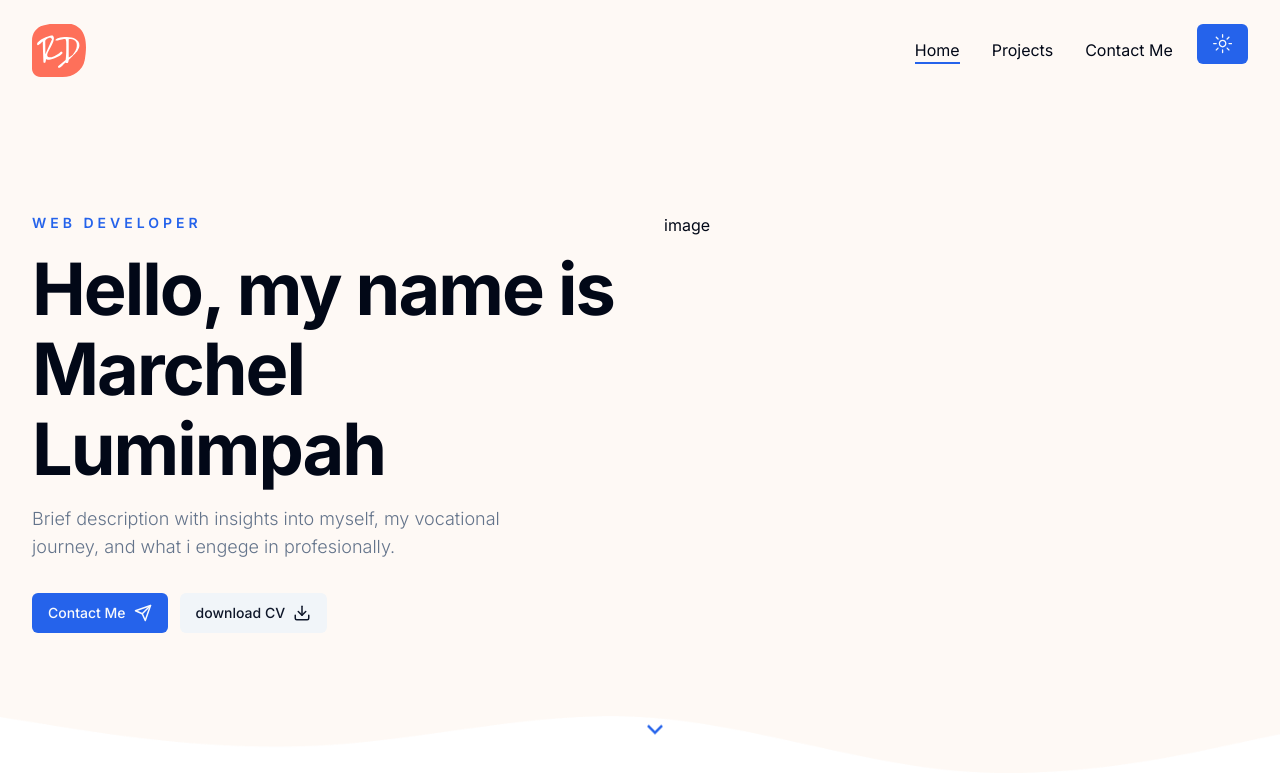
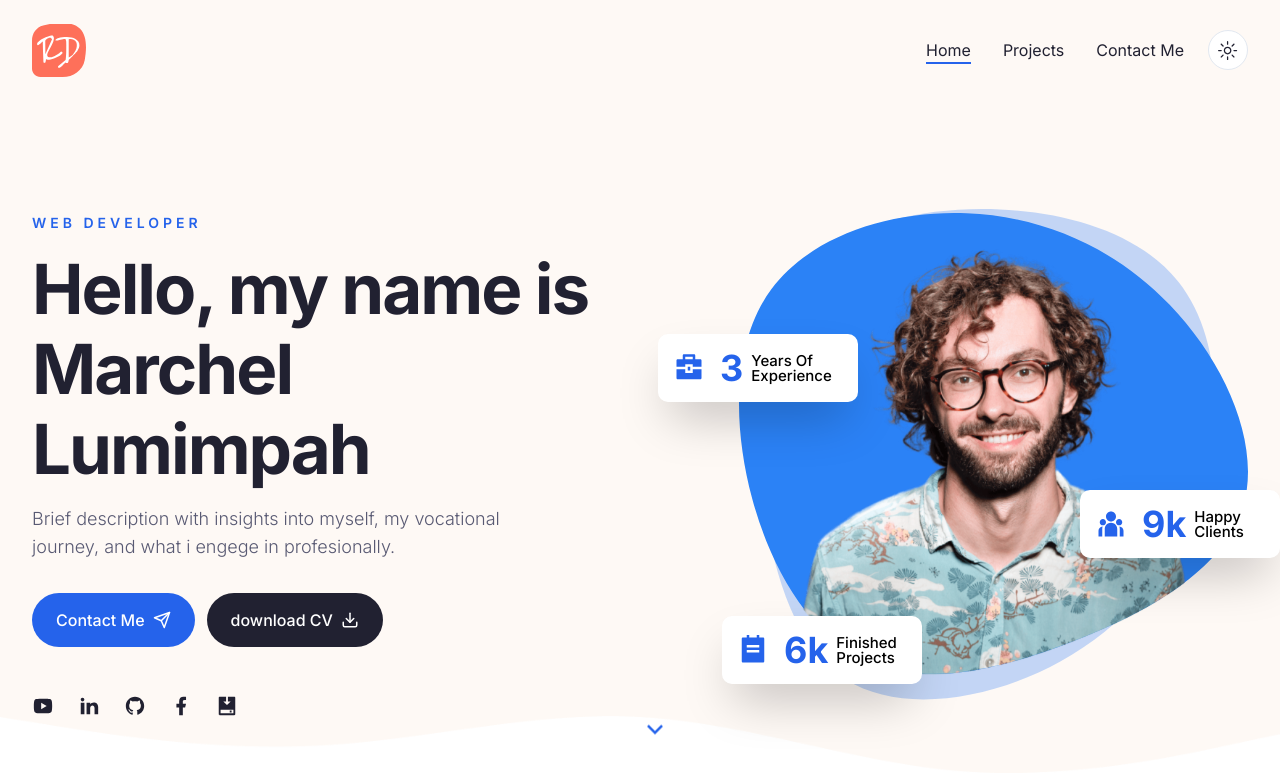
Before and after one commit to acelproject/aclwebdev-next, a Next.js app: page / in a window 1280 px wide. Shown: the top 776 px of the page. Built offline with nearby package versions, Linux system fonts and the light colour scheme.

Commit message:
edited 10/03/24

```diff
--- a/app/globals.css
+++ b/app/globals.css
@@ -6,18 +6,19 @@
   @layer base {
     :root {
       --background: 0 0% 100%;
-      --foreground: 222.2 84% 4.9%;
+      --foreground: 240 19% 16%;
       --card: 0 0% 100%;
-      --card-foreground: 222.2 84% 4.9%;
+      --card-foreground: 240 19% 16%;
       --popover: 0 0% 100%;
       --popover-foreground: 222.2 84% 4.9%;
       --primary: 221.2 83.2% 53.3%;
       --primary-foreground: 210 40% 98%;
-      --secondary: 210 40% 96.1%;
-      --secondary-foreground: 222.2 47.4% 11.2%;
+      --secondary: 240 19% 16%;
+      --secondary-foreground: 300 0% 100%;
+      --tertiary: 27 82% 97%;
       --muted: 210 40% 96.1%;
-      --muted-foreground: 215.4 16.3% 46.9%;
-      --accent: 210 40% 96.1%;
+      --muted-foreground: 237 13% 40%;
+      --accent: 237 9% 96%;
       --accent-foreground: 222.2 47.4% 11.2%;
       --destructive: 0 84.2% 60.2%;
       --destructive-foreground: 210 40% 98%;
@@ -61,9 +62,13 @@
 }
 
 .h1 {
-  @apply text-5xl xl:text-[72px] xl:leading-[80px] tracking-[-2px] font-bold ;
+  @apply text-5xl md:text-4xl xl:text-[69px] xl:leading-[80px] tracking-[-2px] font-bold;
 }
 
 .subtitel {
   @apply text-muted-foreground text-lg mb-8 font-light;
 }
+
+.badge {
+  @apply z-10 w-[200px] h-[68px] bg-white dark:backdrop-blur-[44px] shadow-2xl p-4 rounded-[10px] flex items-center gap-x-4;
+}
--- a/components/Badge.jsx
+++ b/components/Badge.jsx
@@ -1,7 +1,29 @@
+"use client";
+
 import React from "react";
+import CountUp from "react-countup";
 
-const Badge = () => {
-  return <div>Badge</div>;
+const Badge = ({
+  containerStyles,
+  icon,
+  endCountNum,
+  endCountText,
+  badgeText,
+}) => {
+  return (
+    <div className={`badge ${containerStyles}`}>
+      <div className="text-3xl text-primary">{icon}</div>
+      <div className="flex items-center gap-x-2">
+        <div className="text-4xl leading-none font-bold text-primary">
+          <CountUp end={endCountNum} delay={1} duration={4} />
+          {endCountText}
+        </div>
+        <div className="max-w-[70px] leading-none text-[15px] font-medium text-black">
+          {badgeText}
+        </div>
+      </div>
+    </div>
+  );
 };
 
-export default Badge
+export default Badge;
--- a/components/DevImg.jsx
+++ b/components/DevImg.jsx
@@ -1,9 +1,12 @@
-import React from 'react'
+import Image from "next/image";
+import React from "react";
 
-const DevImg = () => {
+const DevImg = ({ containerStyles, imgSrc }) => {
   return (
-    <div>DevImg</div>
-  )
-}
+    <div className={`${containerStyles}`}>
+      <Image src={imgSrc} fill priority alt="" />
+    </div>
+  );
+};
 
-export default DevImg
+export default DevImg;
--- a/components/Header.jsx
+++ b/components/Header.jsx
@@ -32,7 +32,7 @@
       <div className="container mx-auto">
         <div className="flex justify-between">
           <Logo />
-          <div className="flex gap-x-6">
+          <div className="flex items-center gap-x-6">
             {/* nav */}
             <Nav
               containerStyles="hidden xl:flex gap-x-8 items-center"
--- a/components/Hero.jsx
+++ b/components/Hero.jsx
@@ -18,7 +18,7 @@
   return (
     <section className="py-12 xl:py-24 h-[84vh] xl:pt-28  bg-hero bg-no-repeat bg-bottom dark:bg-none bg-cover">
       <div className="container mx-auto">
-        <div className="flex gap-x-8 ">
+        <div className="flex gap-x-8 justify-between">
           {/* text */}
           <div className="flex max-w-[600px] flex-col justify-center mx-auto xl:mx-0 text-center xl:text-left">
             <div className="text-sm uppercase font-semibold mb-4 text-primary tracking-[4px]">
@@ -30,9 +30,9 @@
               journey, and what i engege in profesionally.{" "}
             </p>
             {/* buttons */}
-            <div className="flex flex-col gap-y-3 md:flex-row gap-x-3 mx-auto xl:mx-0">
+            <div className="flex flex-col gap-y-3 md:flex-row gap-x-3 mx-auto xl:mx-0 mb-12">
               <Link href={`/contact`}>
-                <Button className="gap-x-2">
+                <Button className="gap-x-2 text-white">
                   Contact Me <Send size={18} />{" "}
                 </Button>
               </Link>
@@ -40,9 +40,43 @@
                 download CV <Download size={18} />{" "}
               </Button>
             </div>
+            {/* Socials */}
+            <Socials
+              containerStyles={`flex gap-x-6 mx-auto xl:mx-0`}
+              iconsStyles={`text-foreground text-[22px] hover:text-primary transition-all`}
+            />
           </div>
           {/* image */}
-          <div className="hidden xl:flex relative">image</div>
+          <div className="hidden xl:flex relative">
+            {/* bedge 1 */}
+            <Badge
+              containerStyles={`absolute top-[24%] -left-[5rem]`}
+              icon={<RiBriefcase4Fill />}
+              endCountNum={3}
+              badgeText="Years Of Experience"
+            />
+            {/* bedge 2 */}
+            <Badge
+              containerStyles={`absolute top-[55%] -right-8`}
+              icon={<RiTeamFill />}
+              endCountNum={9}
+              endCountText={`k`}
+              badgeText="Happy Clients"
+            />
+            {/* bedge 3 */}
+            <Badge
+              containerStyles={`absolute top-[80%] -left-[1rem]`}
+              icon={<RiTodoFill />}
+              endCountNum={6}
+              endCountText={`k`}
+              badgeText="Finished Projects"
+            />
+            <div className="bg-hero_shape2_light dark:bg-hero_shape2_dark w-[500px] h-[500px] bg-no-repeat absolute -top-1 -right-2"></div>
+            <DevImg
+              containerStyles={`bg-hero_shape w-[510px] h-[462px] bg-no-repeat relative bg-bottom `}
+              imgSrc={`/hero/developer.png`}
+            />
+          </div>
         </div>
         {/* icons */}
         <div className="hidden md:flex absolute left-2/4 bottom-44 xl:bottom-12 animate-bounce">
--- a/components/MobileNav.jsx
+++ b/components/MobileNav.jsx
@@ -1,7 +1,31 @@
-import React from 'react'
+import React from "react";
+import { Sheet, SheetContent, SheetTrigger } from "./ui/sheet";
+import { AlignJustify } from "lucide-react";
+import { Nav } from "./Nav";
+import { Logo } from "./Logo";
+import Socials from "./Socials";
 
 export const MobileNav = () => {
   return (
-    <div>MobileNav</div>
-  )
-}
+    <Sheet>
+      <SheetTrigger asChild>
+        <AlignJustify className="cursor-pointer" />
+      </SheetTrigger>
+      <SheetContent>
+        <div className="flex flex-col items-center justify-between h-full py-8">
+          <div className="flex flex-col items-center gap-y-28">
+            <Logo />
+            <Nav
+              containerStyles={`flex flex-col items-center gap-y-6`}
+              linkStyles={`text-2xl`}
+            />
+          </div>
+            <Socials
+              containerStyles={`flex gap-x-4`}
+              iconsStyles={`text-2xl`}
+            />
+        </div>
+      </SheetContent>
+    </Sheet>
+  );
+};
--- a/components/Socials.jsx
+++ b/components/Socials.jsx
@@ -1,9 +1,47 @@
-import React from 'react'
+"use client";
+import {
+  RiYoutubeFill,
+  RiLinkedinFill,
+  RiGithubFill,
+  RiFacebookFill,
+  RiInstallFill,
+} from "react-icons/ri";
+import React from "react";
+import Link from "next/link";
 
-const Socials = () => {
+const icons = [
+  {
+    path: "/",
+    name: <RiYoutubeFill />,
+  },
+  {
+    path: "/",
+    name: <RiLinkedinFill />,
+  },
+  {
+    path: "/",
+    name: <RiGithubFill />,
+  },
+  {
+    path: "/",
+    name: <RiFacebookFill />,
+  },
+  {
+    path: "/",
+    name: <RiInstallFill />,
+  },
+];
+
+const Socials = ({ containerStyles, iconsStyles }) => {
   return (
-    <div>Socials</div>
-  )
-}
+    <div className={`${containerStyles}`}>
+      {icons.map((icon, i) => (
+        <Link href={icon.path} key={i}>
+          <div className={`${iconsStyles}`}>{icon.name}</div>
+        </Link>
+      ))}
+    </div>
+  );
+};
 
-export default Socials
+export default Socials;
--- a/components/ThemeToggler.jsx
+++ b/components/ThemeToggler.jsx
@@ -6,7 +6,7 @@
 const ThemeToggler = () => {
   const { theme, setTheme } = useTheme();
   return (
-    <Button onClick={() => setTheme(theme === "dark" ? "light" : "dark")}>
+    <Button variant="outline" size="icon" onClick={() => setTheme(theme === "dark" ? "light" : "dark")}>
       <SunIcon className="h-[1.2rem] w-[1.2rem] rotate-0 scale-100 transition-all dark:-rotate-90 dark:scale-0" />
       <MoonIcon className="absolute h-[1.2rem] w-[1.2rem] rotate-90 scale-0 transition-all dark:-rotate-0 dark:scale-100" />
     </Button>
--- a/components/ui/button.jsx
+++ b/components/ui/button.jsx
@@ -1,11 +1,11 @@
-import * as React from "react"
-import { Slot } from "@radix-ui/react-slot"
+import * as React from "react";
+import { Slot } from "@radix-ui/react-slot";
 import { cva } from "class-variance-authority";
 
-import { cn } from "@/lib/utils"
+import { cn } from "@/lib/utils";
 
 const buttonVariants = cva(
-  "inline-flex items-center justify-center whitespace-nowrap rounded-md text-sm font-medium ring-offset-background transition-colors focus-visible:outline-none focus-visible:ring-2 focus-visible:ring-ring focus-visible:ring-offset-2 disabled:pointer-events-none disabled:opacity-50",
+  "inline-flex items-center justify-center whitespace-nowrap rounded-full text-base font-medium ring-offset-background transition-colors focus-visible:outline-none focus-visible:ring-2 focus-visible:ring-ring focus-visible:ring-offset-2 disabled:pointer-events-none disabled:opacity-50",
   {
     variants: {
       variant: {
@@ -20,7 +20,7 @@
         link: "text-primary underline-offset-4 hover:underline",
       },
       size: {
-        default: "h-10 px-4 py-2",
+        default: "h-[54px] px-6 py-2",
         sm: "h-9 rounded-md px-3",
         lg: "h-11 rounded-md px-8",
         icon: "h-10 w-10",
@@ -31,17 +31,20 @@
       size: "default",
     },
   }
-)
+);
 
-const Button = React.forwardRef(({ className, variant, size, asChild = false, ...props }, ref) => {
-  const Comp = asChild ? Slot : "button"
-  return (
-    (<Comp
-      className={cn(buttonVariants({ variant, size, className }))}
-      ref={ref}
-      {...props} />)
-  );
-})
-Button.displayName = "Button"
+const Button = React.forwardRef(
+  ({ className, variant, size, asChild = false, ...props }, ref) => {
+    const Comp = asChild ? Slot : "button";
+    return (
+      <Comp
+        className={cn(buttonVariants({ variant, size, className }))}
+        ref={ref}
+        {...props}
+      />
+    );
+  }
+);
+Button.displayName = "Button";
 
-export { Button, buttonVariants }
+export { Button, buttonVariants };
--- a/tailwind.config.js
+++ b/tailwind.config.js
@@ -30,6 +30,9 @@
         secondary: {
           DEFAULT: "hsl(var(--secondary))",
           foreground: "hsl(var(--secondary-foreground))",
+        },
+        tertiary: {
+          DEFAULT: "hsl(var(--tertiary))",
         },
         destructive: {
           DEFAULT: "hsl(var(--destructive))",
@@ -73,6 +76,9 @@
       },
       backgroundImage: {
         hero: "url(/hero/hero-bg.png)",
+        hero_shape: "url(/hero/shape-1.svg)",
+        hero_shape2_light: "url(/hero/shape-2-light.svg)",
+        hero_shape2_dark: "url(/hero/shape-2-dark.svg)",
       },
     },
   },
```
Also changed, not shown: public/hero/shape-1.svg, public/hero/shape-2-light.svg.
